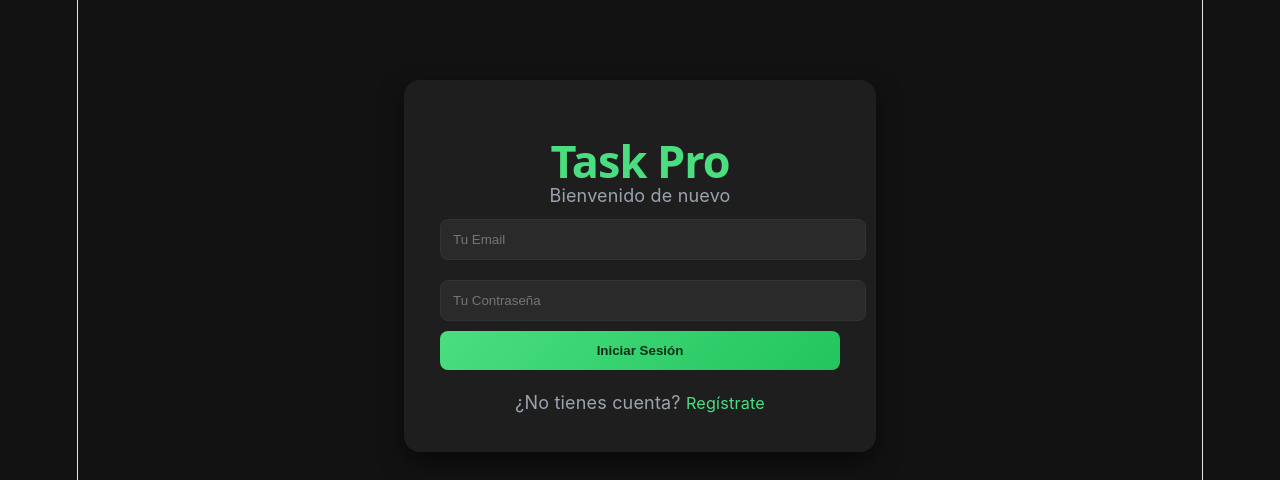
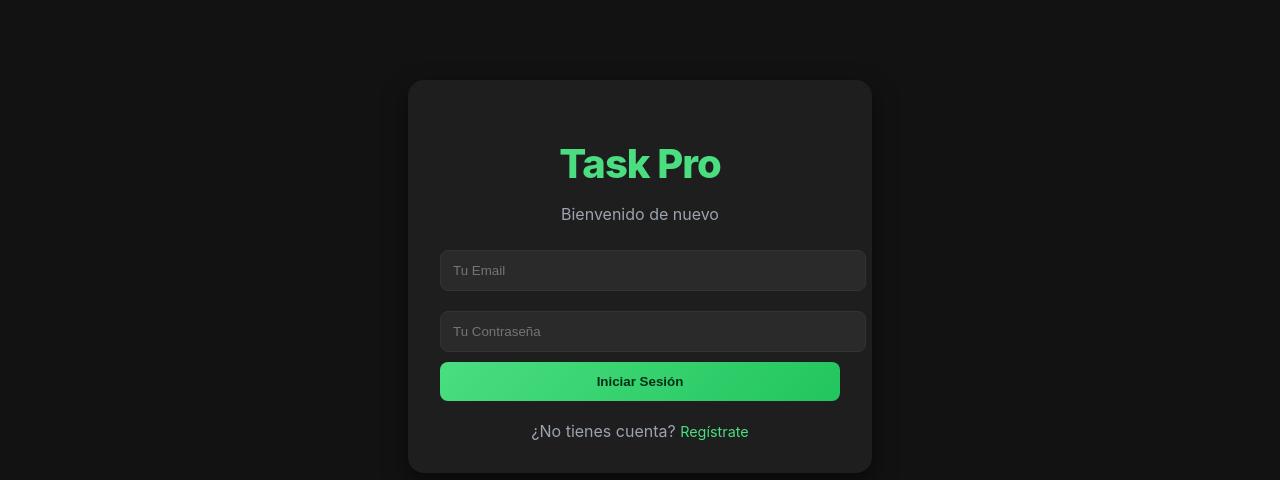
Before and after one commit to Taimolrvz007/ProyectoM4_JosueKalethSalazar, a React (Vite) app: page /login in a window 1280 px wide. Shown: the top 480 px of the page. Built offline with nearby package versions, Linux system fonts and the light colour scheme; no server answers.

Commit message:
se arreglo otro error de sintaxis

```diff
--- a/src/index.css
+++ b/src/index.css
@@ -1,111 +1,11 @@
-:root {
-  --text: #6b6375;
-  --text-h: #08060d;
-  --bg: #fff;
-  --border: #e5e4e7;
-  --code-bg: #f4f3ec;
-  --accent: #aa3bff;
-  --accent-bg: rgba(170, 59, 255, 0.1);
-  --accent-border: rgba(170, 59, 255, 0.5);
-  --social-bg: rgba(244, 243, 236, 0.5);
-  --shadow:
-    rgba(0, 0, 0, 0.1) 0 10px 15px -3px, rgba(0, 0, 0, 0.05) 0 4px 6px -2px;
-
-  --sans: system-ui, 'Segoe UI', Roboto, sans-serif;
-  --heading: system-ui, 'Segoe UI', Roboto, sans-serif;
-  --mono: ui-monospace, Consolas, monospace;
-
-  font: 18px/145% var(--sans);
-  letter-spacing: 0.18px;
-  color-scheme: light dark;
-  color: var(--text);
-  background: var(--bg);
-  font-synthesis: none;
-  text-rendering: optimizeLegibility;
-  -webkit-font-smoothing: antialiased;
-  -moz-osx-font-smoothing: grayscale;
-
-  @media (max-width: 1024px) {
-    font-size: 16px;
-  }
-}
-
-@media (prefers-color-scheme: dark) {
-  :root {
-    --text: #9ca3af;
-    --text-h: #f3f4f6;
-    --bg: #16171d;
-    --border: #2e303a;
-    --code-bg: #1f2028;
-    --accent: #c084fc;
-    --accent-bg: rgba(192, 132, 252, 0.15);
-    --accent-border: rgba(192, 132, 252, 0.5);
-    --social-bg: rgba(47, 48, 58, 0.5);
-    --shadow:
-      rgba(0, 0, 0, 0.4) 0 10px 15px -3px, rgba(0, 0, 0, 0.25) 0 4px 6px -2px;
-  }
-
-  #social .button-icon {
-    filter: invert(1) brightness(2);
-  }
-}
-
 #root {
-  width: 1126px;
+  width: 100%;
   max-width: 100%;
   margin: 0 auto;
-  text-align: center;
-  border-inline: 1px solid var(--border);
+  text-align: left;
+  border-inline: none;
   min-height: 100svh;
   display: flex;
   flex-direction: column;
   box-sizing: border-box;
 }
-
-body {
-  margin: 0;
-}
-
-h1,
-h2 {
-  font-family: var(--heading);
-  font-weight: 500;
-  color: var(--text-h);
-}
-
-h1 {
-  font-size: 56px;
-  letter-spacing: -1.68px;
-  margin: 32px 0;
-  @media (max-width: 1024px) {
-    font-size: 36px;
-    margin: 20px 0;
-  }
-}
-h2 {
-  font-size: 24px;
-  line-height: 118%;
-  letter-spacing: -0.24px;
-  margin: 0 0 8px;
-  @media (max-width: 1024px) {
-    font-size: 20px;
-  }
-}
-p {
-  margin: 0;
-}
-
-code,
-.counter {
-  font-family: var(--mono);
-  display: inline-flex;
-  border-radius: 4px;
-  color: var(--text-h);
-}
-
-code {
-  font-size: 15px;
-  line-height: 135%;
-  padding: 4px 8px;
-  background: var(--code-bg);
-}
--- a/src/pages/Dashboard-style.module.css
+++ b/src/pages/Dashboard-style.module.css
@@ -2,7 +2,7 @@
   min-height: 100vh;
   background-color: #0f172a;
   color: #f8fafc;
-  padding: 2rem 1rem;
+  padding: 4rem 1rem;
   display: flex;
   flex-direction: column;
   align-items: center;
@@ -48,14 +48,22 @@
   color: white;
 }
 
+/* Resetea el h1 global dentro del dashboard */
 .title {
-  font-size: 2.5rem;
+  font-size: 2.5rem !important;
   font-weight: 800;
   text-align: center;
+  margin-top: 1rem;
   margin-bottom: 2rem;
   background: linear-gradient(90deg, #60a5fa, #34d399);
   -webkit-background-clip: text;
+  background-clip: text;
   -webkit-text-fill-color: transparent;
+  color: transparent;
+  display: inline-block;
+  width: 100%;
+  letter-spacing: normal;
+  font-family: 'Inter', system-ui, sans-serif;
 }
 
 .taskForm {
```
